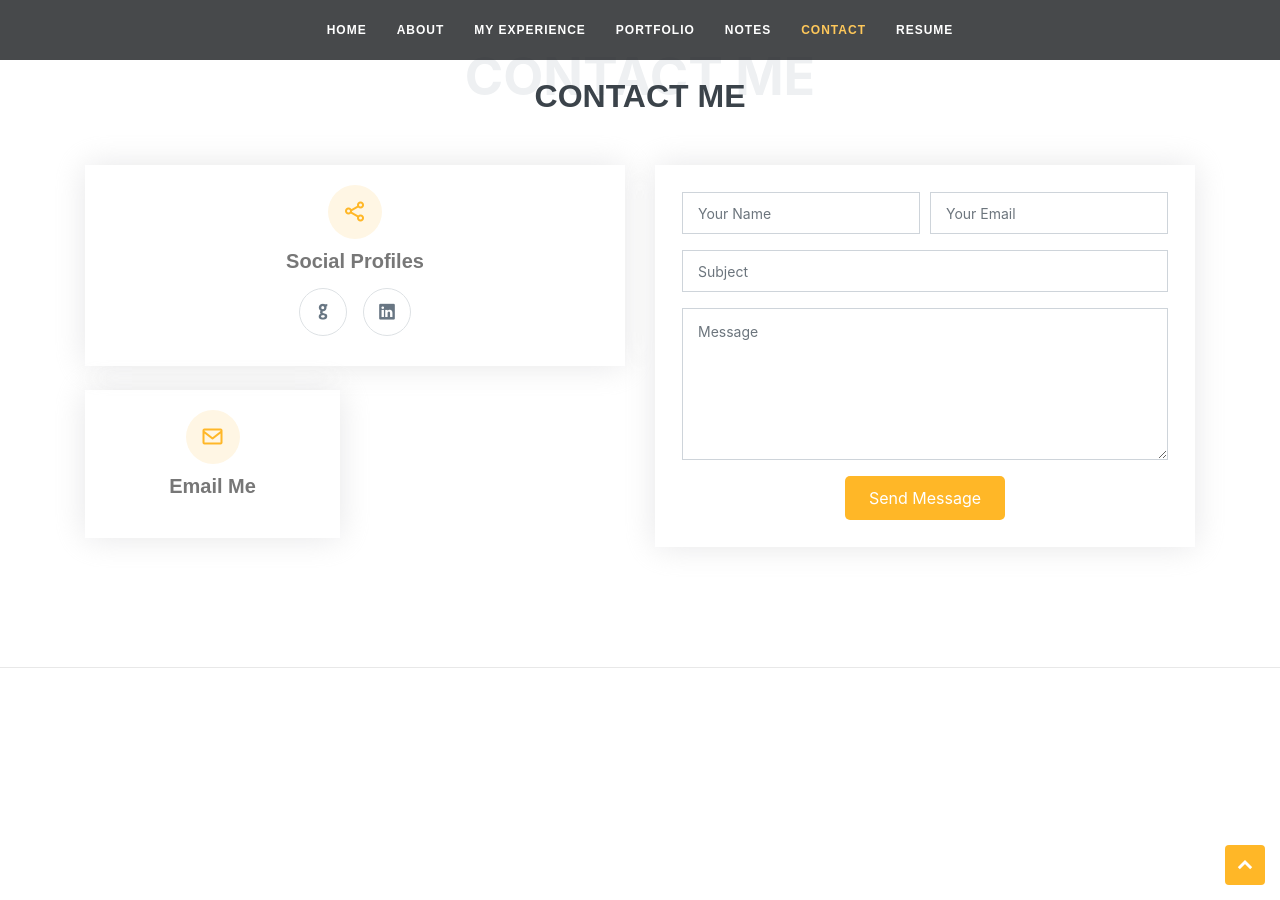
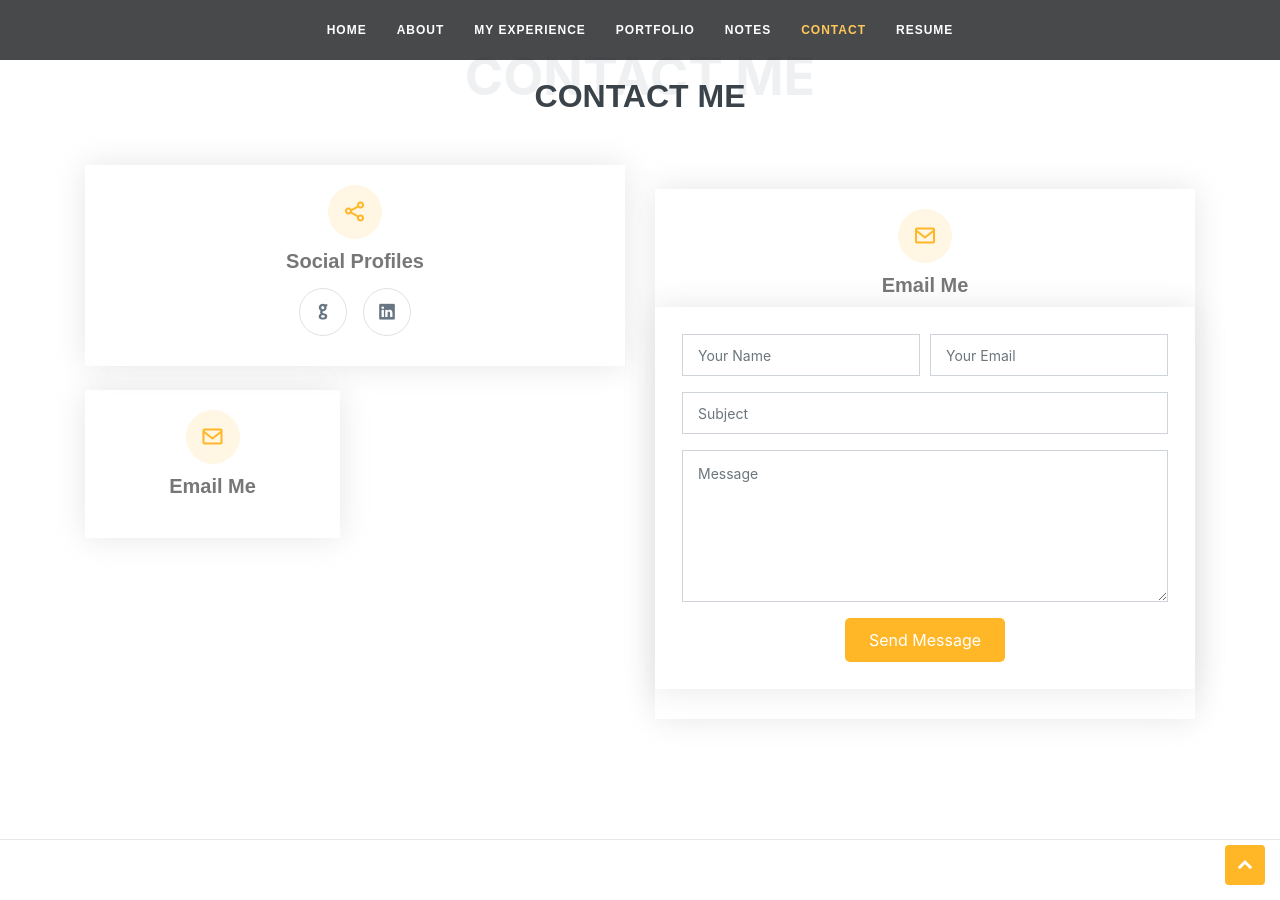
Before and after one commit to Pablitinho/pablitinho.github.io, a Jekyll site: the page built from index.md, in a window 1280 px wide and 900 px high, scrolled down 4690 px. Built offline with Jekyll 4.4.1, drawn with Linux system fonts in a browser that asks for light colours; nearby versions of some CDN libraries.

Commit message:
format contact

```diff
--- a/_includes/contact.html
+++ b/_includes/contact.html
@@ -37,9 +37,10 @@
       </div>
 
       <div class="col-lg-6">
-
+		<div class="info-box mt-4">
+		    <i class="bx bx-envelope"></i>
+            <h3>Email Me</h3>
 			<form name="contact" action="https://formspree.io/f/mvovvwkg" method="post" role="form" class="php-email-form">
-
 			  <div class="form-row">
 				<div class="col-md-6 form-group">
 				  <input type="text" name="name" class="form-control" id="name" placeholder="Your Name" data-rule="minlen:4" data-msg="Please enter at least 4 chars" />
@@ -70,6 +71,7 @@
 			  <div class="text-center"><button type="submit" class="btn btn-default hidden" id="btnSubmit">Send Message</button></div>
 
         </form>
+        </div>
 	  </div>
 
     </div>
```
Lines whose indentation alone changed are shown as unchanged.
